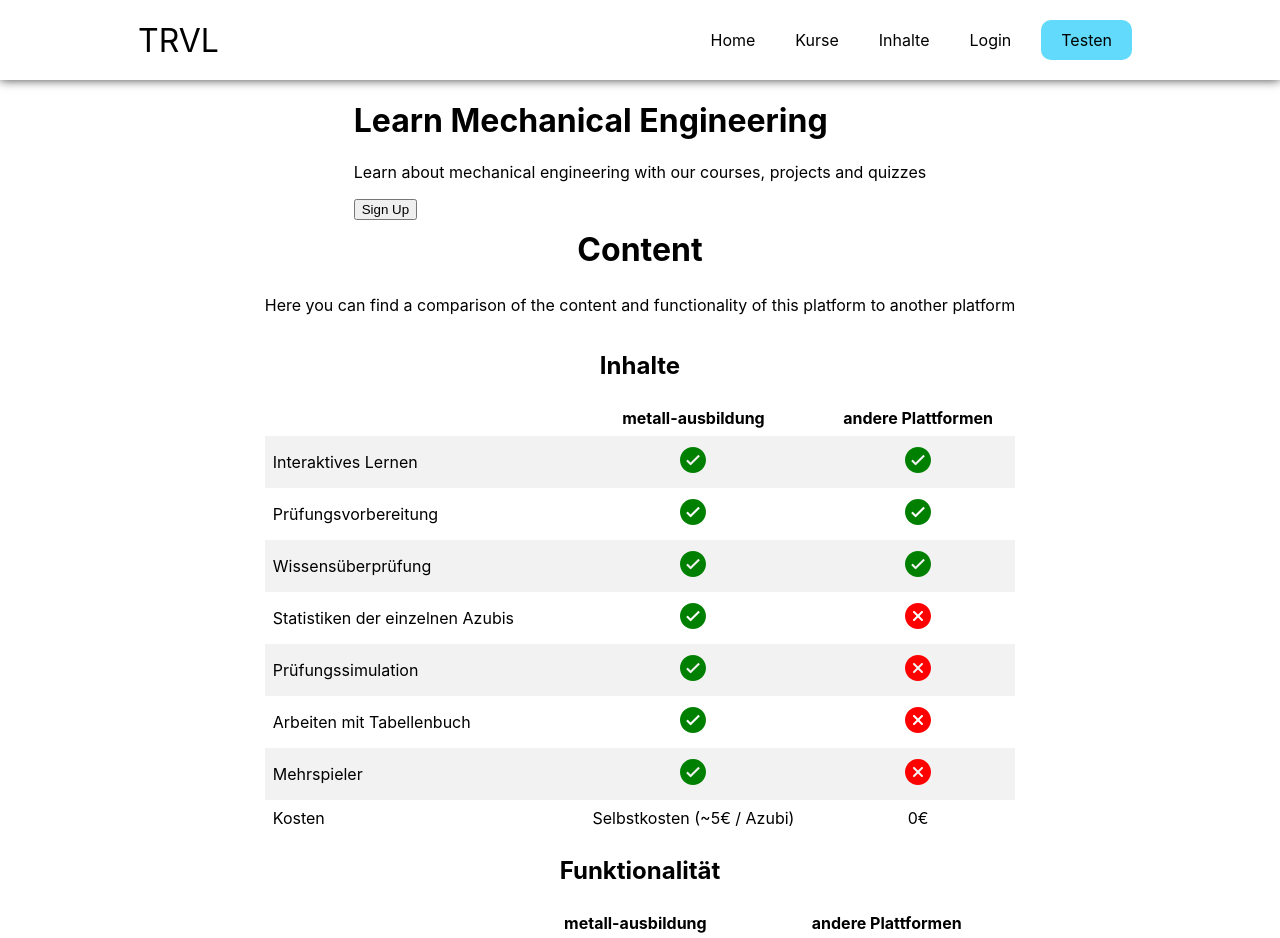
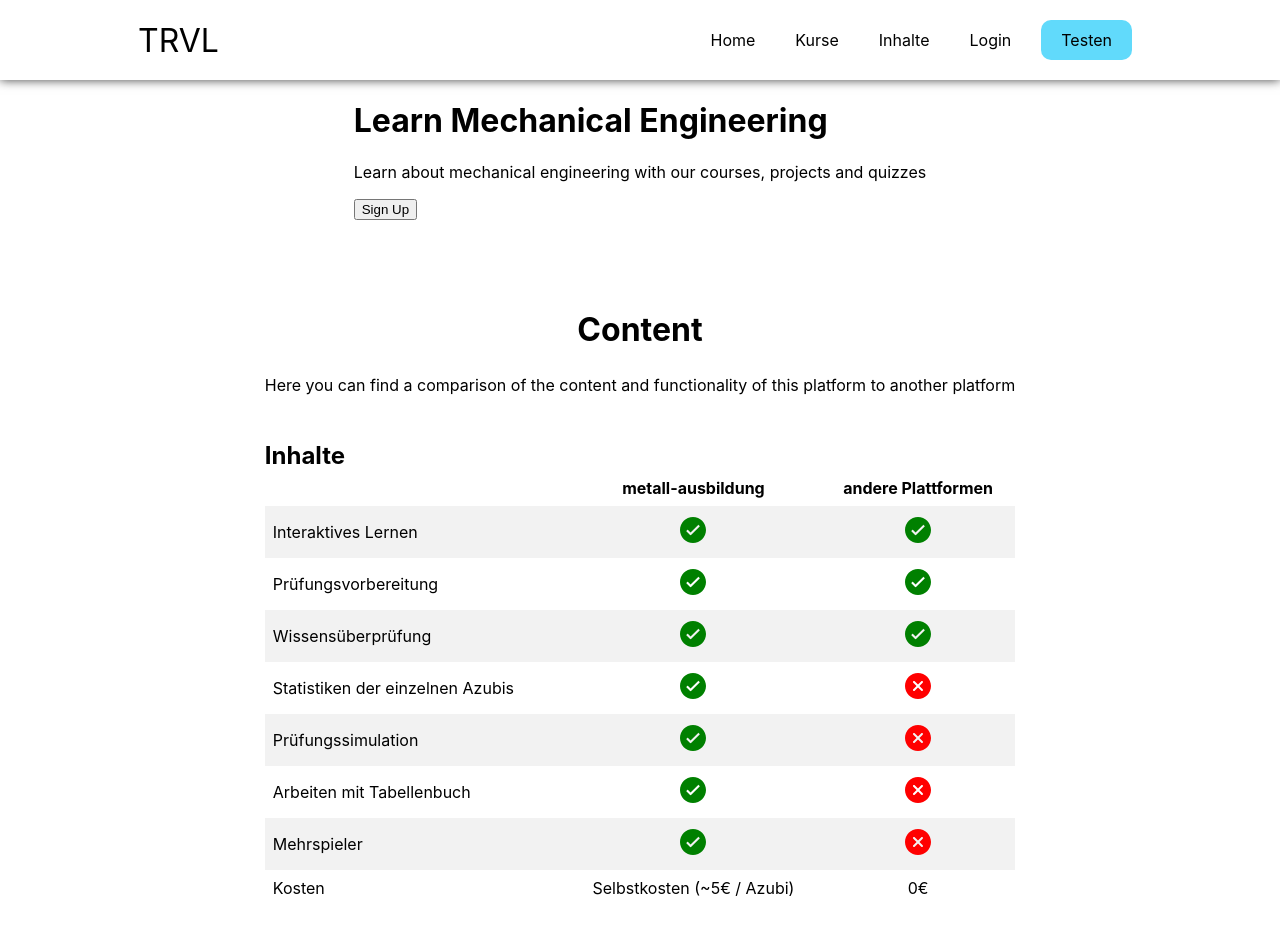
Before and after one commit to HuberAdrian/learning-platform, a React (Create React App) app: page / in a window 1280 px wide. Shown: the top 938 px of the page. Built offline with nearby package versions, Linux system fonts and the light colour scheme.

Commit message:
added css

```diff
--- a/src/App.css
+++ b/src/App.css
@@ -157,11 +157,6 @@
   cursor: pointer;
 }
 
-/* display list items of ul in a row when screen is bigger than 768px */
-
-
-
-
 /* ------------------- CSS for Home ---------------------- */
 .home-container {
   display: flex;
@@ -209,7 +204,6 @@
   }
 }
 
-/* give pricing cards a border with a border radius and change the colour inside */
 .pricing__card {
   border: 1px solid #61dafb;
   border-radius: 20px;
@@ -381,12 +375,20 @@
   flex-direction: column;
   justify-content: center;
   align-items: center;
-  margin: 0 10px;
+  margin: 80px 10px;
 }
 
 .content-container h1 {
   font-size: 2rem;
   margin: 10px 0;
+}
+
+
+.content-container h3 {
+  font-size: 1.5rem;
+  margin: 30px 0 0 0;
+  text-align: left;
+  align-self: flex-start;
 }
 
 /* design the comparison table */
--- a/src/Content.js
+++ b/src/Content.js
@@ -9,14 +9,14 @@ import { IoIosCloseCircle } from 'react-icons/io';
 
 function Content() {
 
-    /*make a divider and a conclusion with the price below the table */
+    // make a info sign with a hover effect that shows a description of the content
 
   return (
     <>
     <div className="content-container">
     <h1>Content</h1>
     <p>Here you can find a comparison of the content and functionality of this platform to another platform</p>
-    <h2>Inhalte</h2>
+    <h3>Inhalte</h3>
     <table className='table-content' >
         <tr>
             <th className='table-header' ></th>
@@ -64,7 +64,7 @@ function Content() {
             <td >0€</td>
         </tr>
     </table>
-    <h2>Funktionalität</h2>
+    <h3>Funktionalität</h3>
     <table className='table-content' >
         <tr>
             <th className='table-header' ></th>
```
